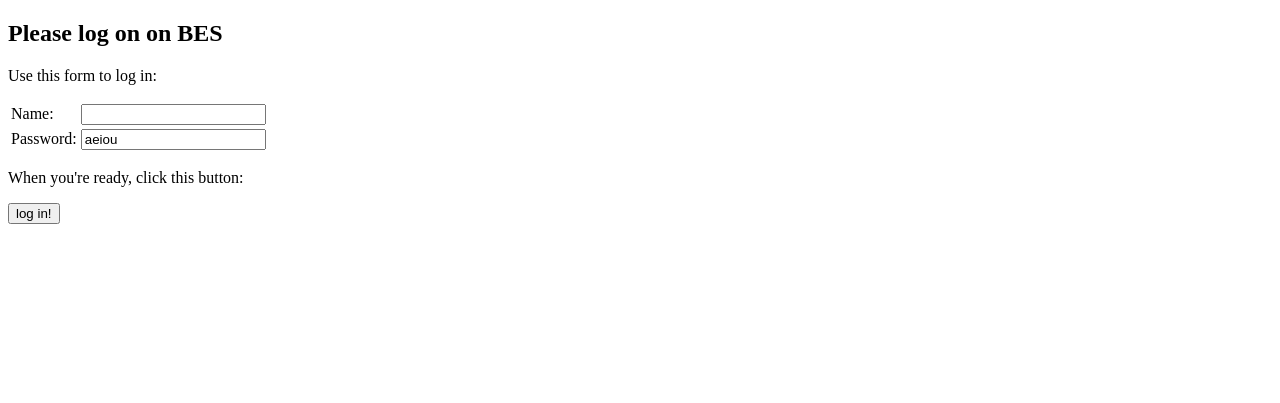
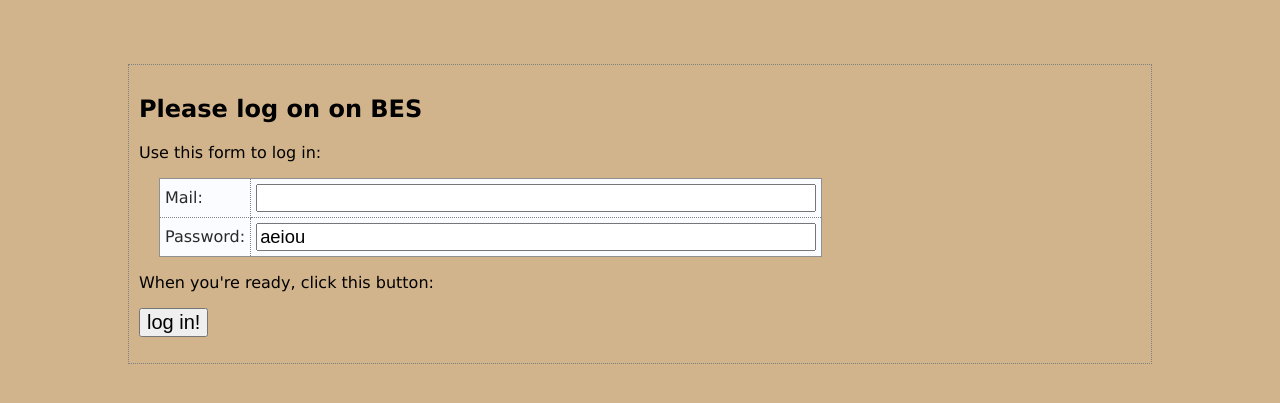
Before and after one commit to AlphonseMehounme/Bitcoin-Engineering-School, a Flask app: page /login in a window 1280 px wide. Shown: the top 403 px of the page. Run offline with Flask 3, Linux system fonts and the light colour scheme.

Commit message:
login page commited

```diff
--- a/api/v1/app.py
+++ b/api/v1/app.py
@@ -1,6 +1,7 @@
 from views import app_views
-from flask import Flask, make_response, jsonify, render_template
+from flask import Flask, make_response, jsonify, render_template, request
 from os import getenv
+import json
 
 app = Flask(__name__)
 """app.register_blueprint(app_views)"""
@@ -19,6 +20,19 @@ def login_page() -> 'str':
 
 @app.route('/login_result', methods=['POST'])
 def login_result_page() -> 'str':
+
+    json_file = "/home/yam1st/BES/Bitcoin-Engineering-School/file.json"
+    email = request.form['mail']
+    password = request.form['password']
+
+    with open(json_file) as file:
+        data = json.load(file)
+
+    for user, user_data in data.items():
+        if 'email' in user_data and 'password' in user_data:
+            if user_data['email'] == email and user_data['password'] == password:
+                return render_template('login_result.html', the_title='Welcome on BES', the_mail=email, the_password=password)
+
     return render_template('login_result.html', the_title='Welcome on BES')
 
 @app.teardown_appcontext
--- a/api/v1/static/css/style.css
+++ b/api/v1/static/css/style.css
@@ -0,0 +1,72 @@
+body {
+    font-family:      Verdana, Geneva, Arial, sans-serif;
+    font-size:        medium;
+    background-color: tan;
+    margin-top:       5%;
+    margin-bottom:    5%;
+    margin-left:      10%;
+    margin-right:     10%;
+    border:           1px dotted gray;
+    padding:          10px 10px 10px 10px;
+  }
+  a {
+    text-decoration:  none;
+    font-weight:      600;
+  }
+  a:hover {
+    text-decoration:  underline;
+  }
+  a img {
+    border:           0;
+  }
+  h2 {
+    font-size:        150%;
+  }
+  table {
+    margin-left:      20px;
+    margin-right:     20px;
+    caption-side:     bottom;
+    border-collapse:  collapse;
+  }
+  td, th {
+    padding:          5px;
+    text-align:       left;
+  }
+  .copyright {
+    font-size:        75%;
+    font-style:       italic;
+  }
+  .slogan {
+    font-size:        75%;
+    font-style:       italic;
+  }
+  .confirmentry {
+    font-weight:      600;
+  }
+
+  /*** Tables ***/
+
+  table {
+  font-size:          1em;
+  background-color:   #fafcff;
+  border:             1px solid #909090;
+  color:              #2a2a2a;
+  padding:            5px 5px 2px;
+  border-collapse:    collapse;
+  }
+
+  td, th {
+  border:             thin dotted gray;
+  }
+
+  /*** Inputs ***/
+  input[type=text] {
+    font-size:        115%;
+    width:            30em;
+  }
+  input[type=submit] {
+    font-size:        125%;
+  }
+  select {
+    font-size:        125%;
+  }
--- a/api/v1/templates/base.html
+++ b/api/v1/templates/base.html
@@ -4,7 +4,7 @@
     <meta charset="UTF-8">
     <meta name="viewport" content="width=device-width, initial-scale=1.0">
     <title>{{ the_title }}</title>
-    <link rel="stylesheet" href="/static/css/style.css" />
+    <link rel="stylesheet" href="static/css/style.css" />
 </head>
 <body>
     {% block body %}
--- a/api/v1/templates/login.html
+++ b/api/v1/templates/login.html
@@ -4,7 +4,7 @@
 <form method='POST' action='/login_result'>
 <table>
 <p>Use this form to log in:</p>
-<tr><td>Name:</td><td><input name='name' type='TEXT' width='60'></td></tr>
+<tr><td>Mail:</td><td><input name='mail' type='text' width='60'></td></tr>
 <tr><td>Password:</td><td><input name='password' type='TEXT' value='aeiou'></td></tr>
 </table>
 <p>When you're ready, click this button:</p>
--- a/api/v1/templates/login_result.html
+++ b/api/v1/templates/login_result.html
@@ -3,7 +3,7 @@
 <h2>{{ the_title }}</h2>
 <p>You are loging in and with:</p>
 <table>
-<tr><td>Name:</td><td>{{ the_name }}</td></tr>
+<tr><td>Mail:</td><td>{{ the_mail }}</td></tr>
 <tr><td>Password:</td><td>{{ the_password }}</td></tr>
 </table>
 {% endblock %}
```
